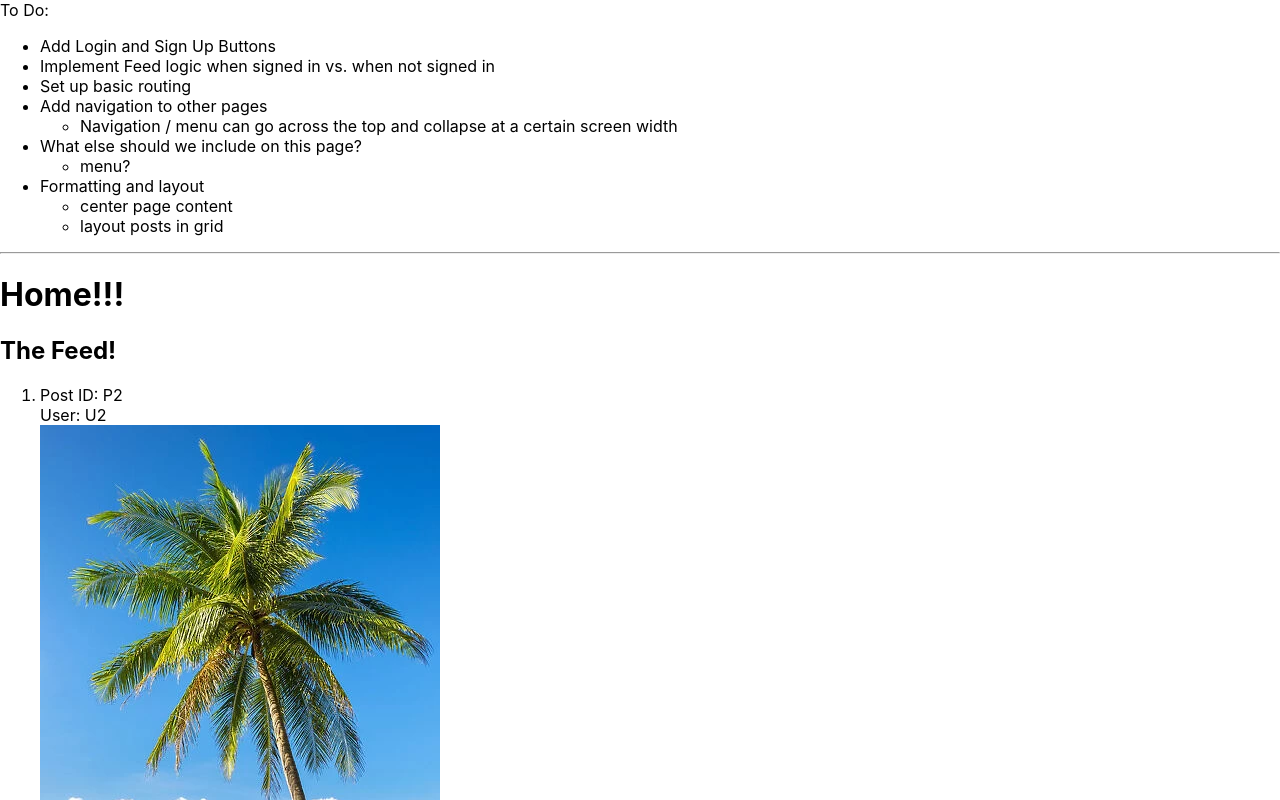
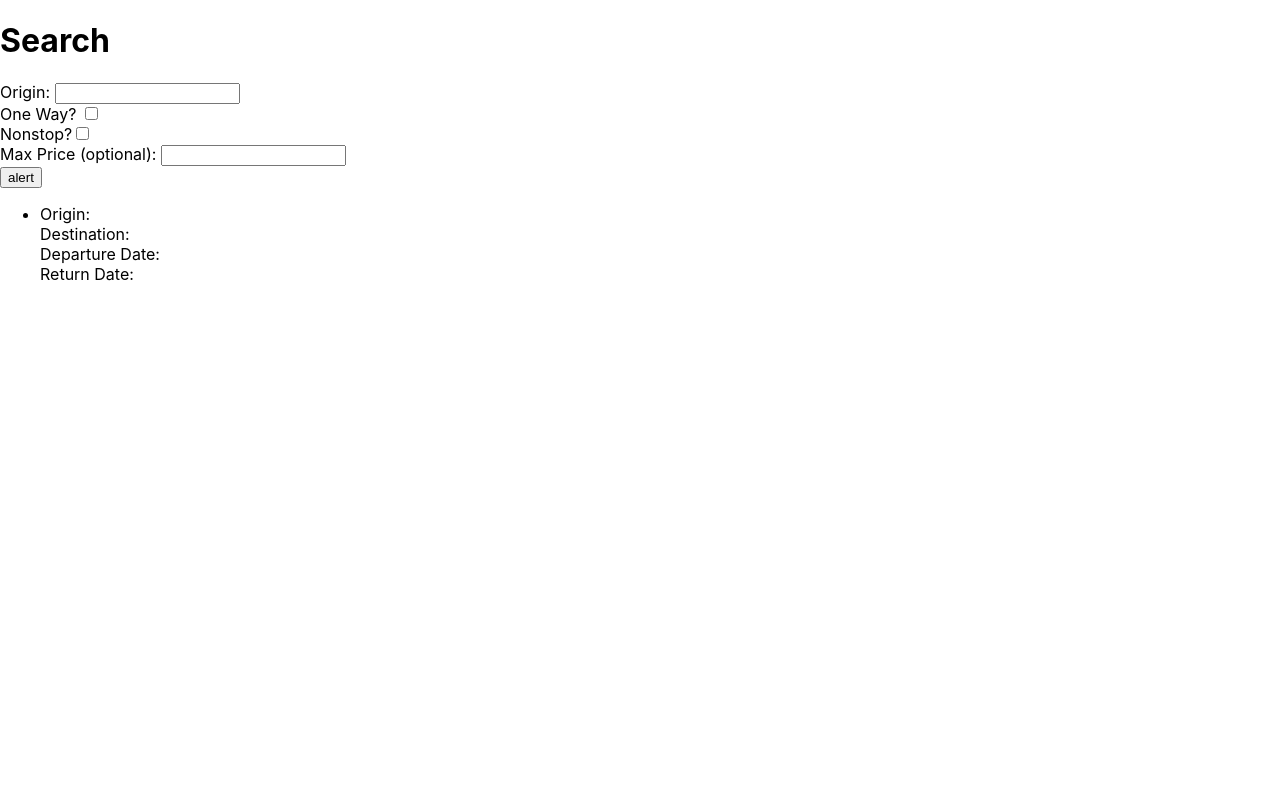
Before and after one commit to aryan-mehta05/onestop, a React (Create React App) app: page /search in a window 1280 px wide. Shown: the top 800 px of the page. Built offline with nearby package versions, Linux system fonts and the light colour scheme.

Commit message:
implemented initial functionality for search page.  Details page for search results still needed.  No formatting yet

```diff
--- a/package.json
+++ b/package.json
@@ -10,6 +10,7 @@
     "@types/node": "^16.18.116",
     "@types/react": "^18.3.12",
     "@types/react-dom": "^18.3.1",
+    "axios": "^1.7.7",
     "react": "^18.3.1",
     "react-dom": "^18.3.1",
     "react-scripts": "5.0.1",
--- a/src/App.tsx
+++ b/src/App.tsx
@@ -2,11 +2,13 @@ import React from 'react';
 import logo from './logo.svg';
 import './App.css';
 import Home from "./Home"
+import Search from './Search';
 
 function App() {
   return (
     <div>
-      <Home/>
+      {/* <Home/> */}
+      <Search/>
     </div>
   );
 }
--- /dev/null
+++ b/src/Search/client.ts
@@ -0,0 +1,29 @@
+import axios from "axios";
+import qs from 'qs';
+
+const API_KEY = "rk093sntQuHdYH9Ma4e6lrugTdKpAyGj";
+const API_SECRET = "GeQt2ukuf9LINVKD";
+const AUTH_API = "https://test.api.amadeus.com/v1/security/oauth2/token";
+
+const FLIGHT_OFFERS_API = "https://test.api.amadeus.com/v2";
+const FLIGHT_INSPO_API = "https://test.api.amadeus.com/v1";
+const test_parameters = `${FLIGHT_OFFERS_API}/shopping/flight-offers?originLocationCode=SYD&destinationLocationCode=BKK&departureDate=2024-12-01&adults=1&max=2`;
+const test_parameters2 = `${FLIGHT_INSPO_API}/shopping/flight-destinations?origin=MAD&oneWay=false&nonStop=false&maxPrice=500`;
+
+const get_token = async () => {
+    const data = { 'grant_type': "client_credentials", 'client_id': API_KEY, 'client_secret': API_SECRET };
+    const resp = await axios.post(AUTH_API, qs.stringify(data));
+    const token = resp.data.access_token;
+    return token;
+}
+
+export const test_api = async (origin: string, one_way: boolean, nonstop: boolean, max_price?: number) => {
+    const token = await get_token();
+    const one_way_string = JSON.stringify(one_way)
+    const nonstop_string = JSON.stringify(nonstop)
+    const max_price_string = JSON.stringify(max_price)
+    const API_url = `${FLIGHT_INSPO_API}/shopping/flight-destinations?origin=${origin}&oneWay=${one_way_string}&nonStop=${nonstop_string}&maxPrice=${max_price ? max_price_string: "999999"}`
+    const { data } = await axios.get(API_url, { headers: { 'Authorization': `Bearer ${token}` } });
+    return data;
+    // return {data: [{ "id": 1 }]};
+}
--- /dev/null
+++ b/src/Search/index.tsx
@@ -0,0 +1,68 @@
+import { useEffect, useState } from "react";
+import * as client from "./client";
+
+export default function Search() {
+    const [search_params, setSearch_params] = useState({ origin: "MAD", one_way: false, nonstop: false, max_price: 999999 });
+    const [data, setData] = useState([{ "id": 1 }]);
+    const testAPI = async (origin: string, one_way: boolean, nonstop: boolean, max_price?: number) => {
+        try {
+            const response = await client.test_api(origin, one_way, nonstop, max_price);
+            setData(response.data);
+        } catch (error) {
+            alert("Something went wrong.  Please ensure your origin is a valid Airport code.")
+        }
+    };
+    // useEffect(() => {
+    //     testAPI();
+    // }, []);
+    return (
+        <div>
+            <h1>Search</h1>
+            <form action="">
+                <label htmlFor="origin-input">Origin: </label>
+                <input id="origin-input" type="text" onChange={(e) => setSearch_params({ ...search_params, origin: e.target.value })} />
+                <br />
+                <label htmlFor="one-way-input">One Way? </label>
+                <input id="one-way-input" type="checkbox" onChange={(e) => setSearch_params({ ...search_params, one_way: !search_params.one_way })} />
+                <br />
+                <label htmlFor="nonstop-input">Nonstop?</label>
+                <input id="nonstop-input" type="checkbox" onChange={(e) => setSearch_params({ ...search_params, nonstop: !search_params.nonstop })} />
+                <br />
+                <label htmlFor="max-price-input">Max Price (optional): </label>
+                <input id="max-price-input" type="number" onChange={(e) => setSearch_params({ ...search_params, max_price: parseInt(e.target.value) })} />
+                <br />
+                <button onClick={() => {
+                    if (!search_params.origin) {
+                        alert("Please select an origin.")
+                    } else {
+                        testAPI(search_params.origin, search_params.one_way, search_params.nonstop, search_params.max_price)
+                    }
+                }
+                }>alert</button>
+            </form>
+            <ul>
+                {data.map((object: any) => (
+                    <div>
+                        <li>
+                            <div>Origin: {object.origin}</div>
+                            <div>Destination: {object.destination}</div>
+                            <div>Departure Date: {object.departureDate}</div>
+                            <div>Return Date: {object.returnDate}</div>
+                            {object && object.price && <div>Price: {JSON.stringify(object.price.total, null, 2)}</div>}
+                            <br />
+                        </li>
+                        {/* <li>{JSON.stringify(object, null, 2)}</li> */}
+                    </div>
+                ))}
+            </ul>
+        </div>
+    )
+}
+
+// { "type": "flight-destination", "origin": "BOS", "destination": "LAX", "departureDate": "2024-12-10", "returnDate": "2024-12-11", "price": { "total": "188.20" }, "links": { "flightDates": "https://test.api.amadeus.com/v1/shopping/flight-dates?origin=BOS&destination=LAX&departureDate=2024-11-18,2025-05-16&oneWay=false&duration=1,15&nonStop=false&viewBy=DURATION", "flightOffers": "https://test.api.amadeus.com/v2/shopping/flight-offers?originLocationCode=BOS&destinationLocationCode=LAX&departureDate=2024-12-10&returnDate=2024-12-11&adults=1&nonStop=false" } }
+// { "type": "flight-destination", "origin": "BOS", "destination": "LHR", "departureDate": "2025-01-18", "returnDate": "2025-01-19", "price": { "total": "321.31" }, "links": { "flightDates": "https://test.api.amadeus.com/v1/shopping/flight-dates?origin=BOS&destination=LHR&departureDate=2024-11-18,2025-05-16&oneWay=false&duration=1,15&nonStop=false&viewBy=DURATION", "flightOffers": "https://test.api.amadeus.com/v2/shopping/flight-offers?originLocationCode=BOS&destinationLocationCode=LHR&departureDate=2025-01-18&returnDate=2025-01-19&adults=1&nonStop=false" } }
+// { "type": "flight-destination", "origin": "BOS", "destination": "CDG", "departureDate": "2024-12-02", "returnDate": "2024-12-08", "price": { "total": "360.31" }, "links": { "flightDates": "https://test.api.amadeus.com/v1/shopping/flight-dates?origin=BOS&destination=CDG&departureDate=2024-11-18,2025-05-16&oneWay=false&duration=1,15&nonStop=false&viewBy=DURATION", "flightOffers": "https://test.api.amadeus.com/v2/shopping/flight-offers?originLocationCode=BOS&destinationLocationCode=CDG&departureDate=2024-12-02&returnDate=2024-12-08&adults=1&nonStop=false" } }
+// { "type": "flight-destination", "origin": "BOS", "destination": "DUB", "departureDate": "2025-01-07", "returnDate": "2025-01-11", "price": { "total": "377.91" }, "links": { "flightDates": "https://test.api.amadeus.com/v1/shopping/flight-dates?origin=BOS&destination=DUB&departureDate=2024-11-18,2025-05-16&oneWay=false&duration=1,15&nonStop=false&viewBy=DURATION", "flightOffers": "https://test.api.amadeus.com/v2/shopping/flight-offers?originLocationCode=BOS&destinationLocationCode=DUB&departureDate=2025-01-07&returnDate=2025-01-11&adults=1&nonStop=false" } }
+// { "type": "flight-destination", "origin": "BOS", "destination": "BCN", "departureDate": "2025-01-12", "returnDate": "2025-01-17", "price": { "total": "386.21" }, "links": { "flightDates": "https://test.api.amadeus.com/v1/shopping/flight-dates?origin=BOS&destination=BCN&departureDate=2024-11-18,2025-05-16&oneWay=false&duration=1,15&nonStop=false&viewBy=DURATION", "flightOffers": "https://test.api.amadeus.com/v2/shopping/flight-offers?originLocationCode=BOS&destinationLocationCode=BCN&departureDate=2025-01-12&returnDate=2025-01-17&adults=1&nonStop=false" } }
+// { "type": "flight-destination", "origin": "BOS", "destination": "FCO", "departureDate": "2025-01-16", "returnDate": "2025-01-23", "price": { "total": "415.71" }, "links": { "flightDates": "https://test.api.amadeus.com/v1/shopping/flight-dates?origin=BOS&destination=FCO&departureDate=2024-11-18,2025-05-16&oneWay=false&duration=1,15&nonStop=false&viewBy=DURATION", "flightOffers": "https://test.api.amadeus.com/v2/shopping/flight-offers?originLocationCode=BOS&destinationLocationCode=FCO&departureDate=2025-01-16&returnDate=2025-01-23&adults=1&nonStop=false" } }
+// { "type": "flight-destination", "origin": "BOS", "destination": "MAD", "departureDate": "2025-01-19", "returnDate": "2025-01-31", "price": { "total": "418.51" }, "links": { "flightDates": "https://test.api.amadeus.com/v1/shopping/flight-dates?origin=BOS&destination=MAD&departureDate=2024-11-18,2025-05-16&oneWay=false&duration=1,15&nonStop=false&viewBy=DURATION", "flightOffers": "https://test.api.amadeus.com/v2/shopping/flight-offers?originLocationCode=BOS&destinationLocationCode=MAD&departureDate=2025-01-19&returnDate=2025-01-31&adults=1&nonStop=false" } }
```
Also changed, not shown: 1 other file (tests, documents, lock files or other folders).
